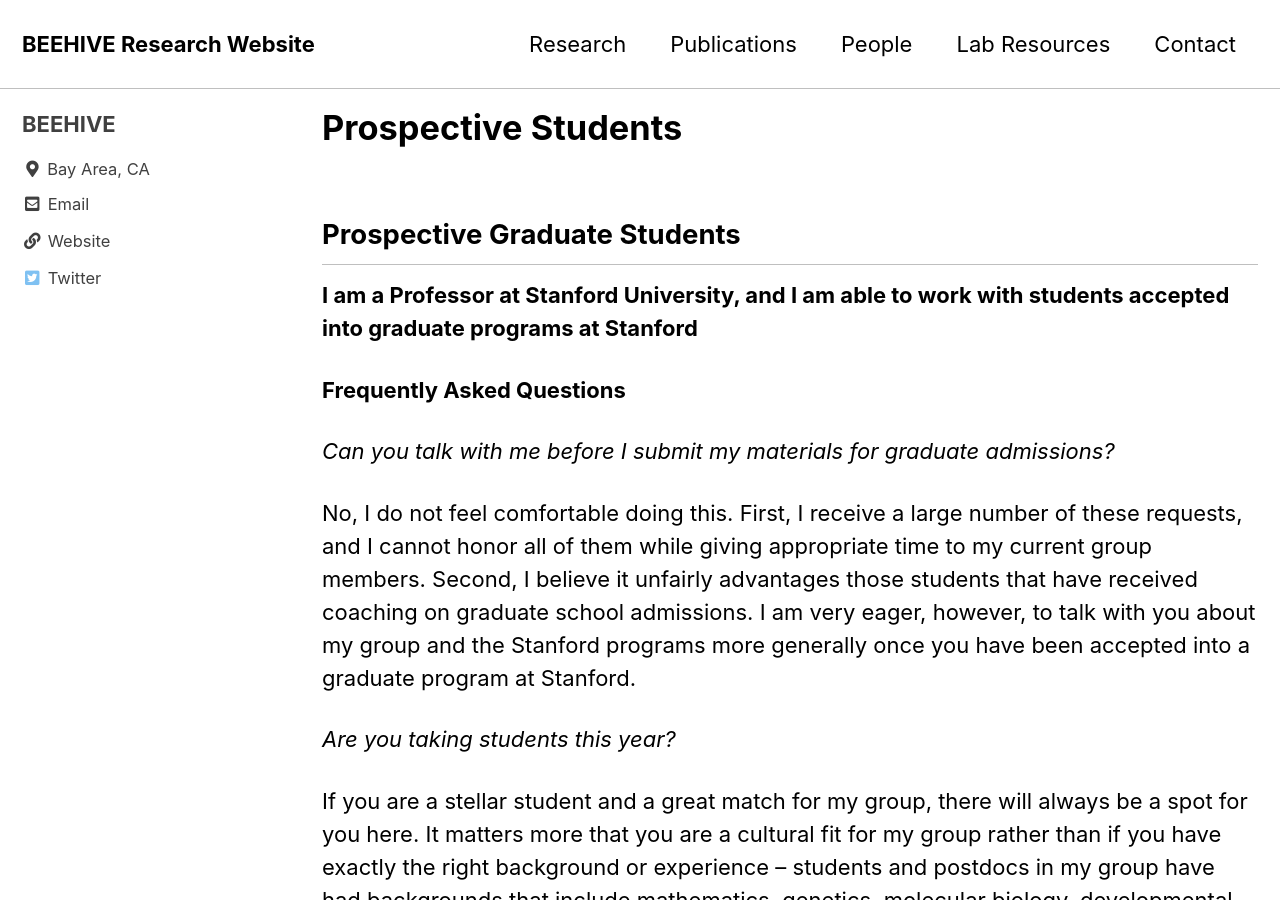
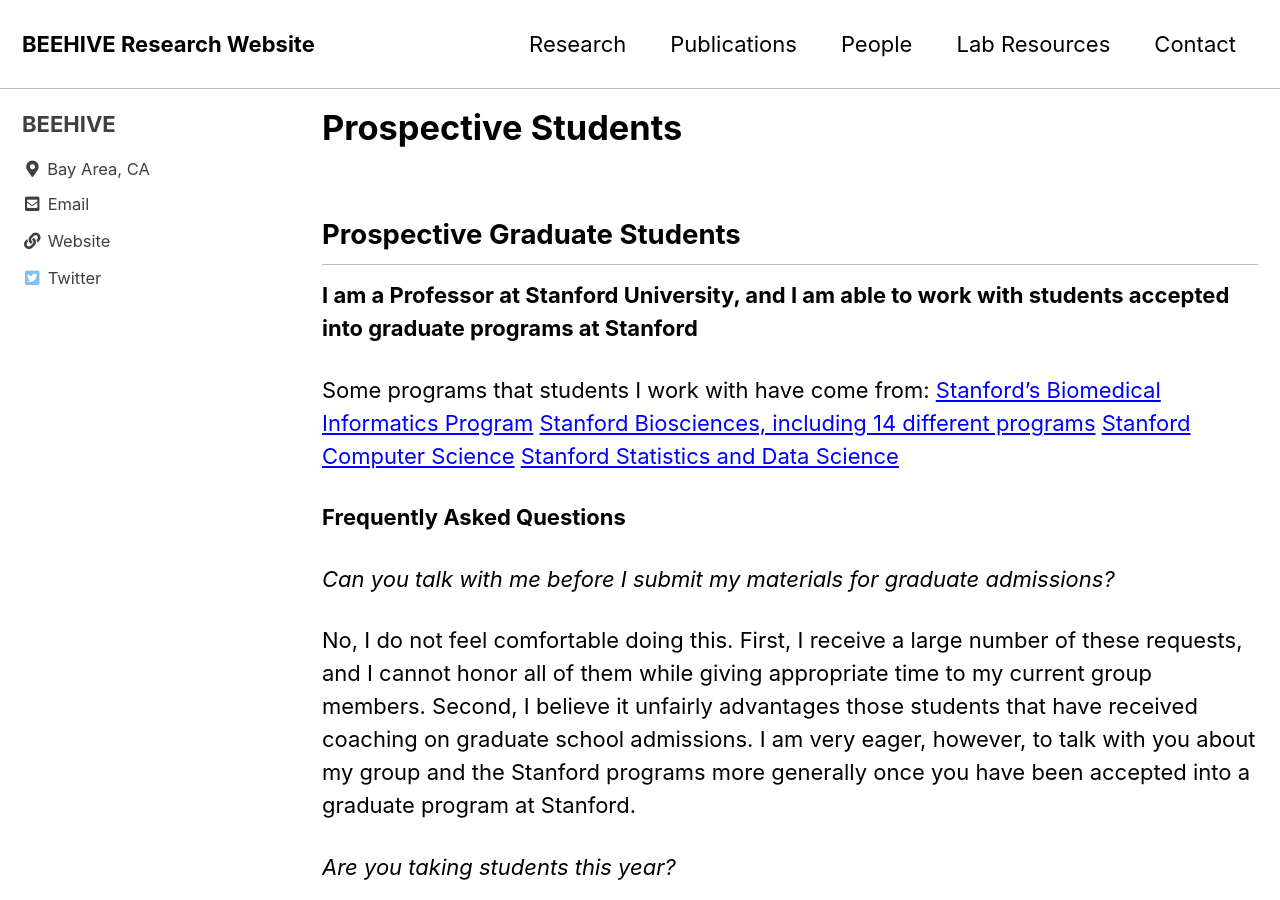
Before and after one commit to stanfordbeehive/stanfordbeehive.github.io, a Jekyll site: the page built from _pages/prospectives.md, in a window 1280 px wide and 900 px high. Built offline with Jekyll 4.4.1, drawn with Linux system fonts in a browser that asks for light colours; cached includes are drawn as plain includes.

Commit message:
Update prospectives.md

```diff
--- a/_pages/prospectives.md
+++ b/_pages/prospectives.md
@@ -6,6 +6,12 @@
 ## Prospective Graduate Students
 
 **I am a Professor at Stanford University, and I am able to work with students accepted into graduate programs at Stanford**
+
+Some programs that students I work with have come from:
+[Stanford's Biomedical Informatics Program](https://med.stanford.edu/bmi.html)
+[Stanford Biosciences, including 14 different programs](https://biosciences.stanford.edu/program-overview/)
+[Stanford Computer Science](https://cs.stanford.edu/admissions/phd)
+[Stanford Statistics and Data Science](https://statistics.stanford.edu/admissions/graduate-admissions)
 
 **Frequently Asked Questions**
 
```
